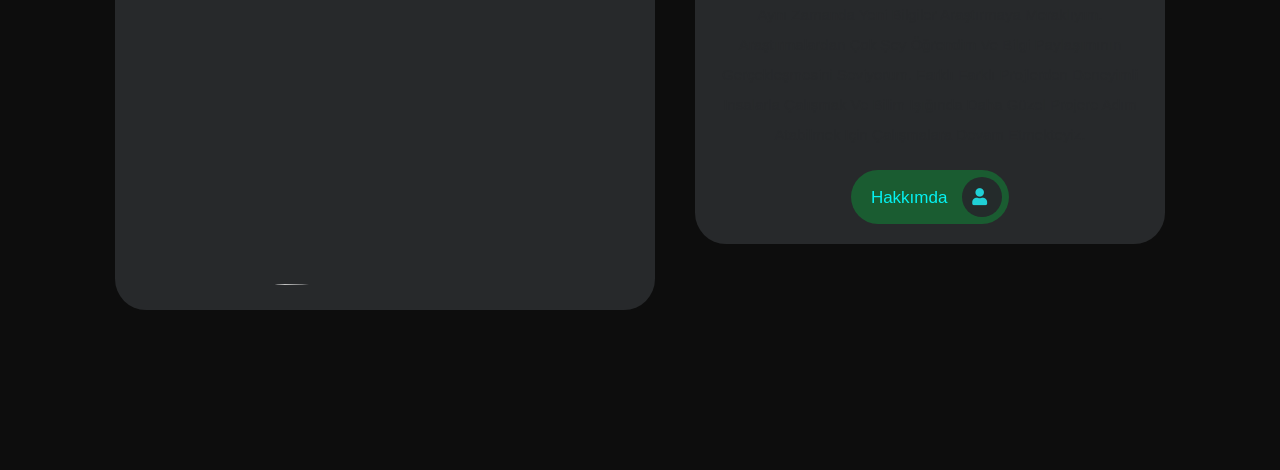
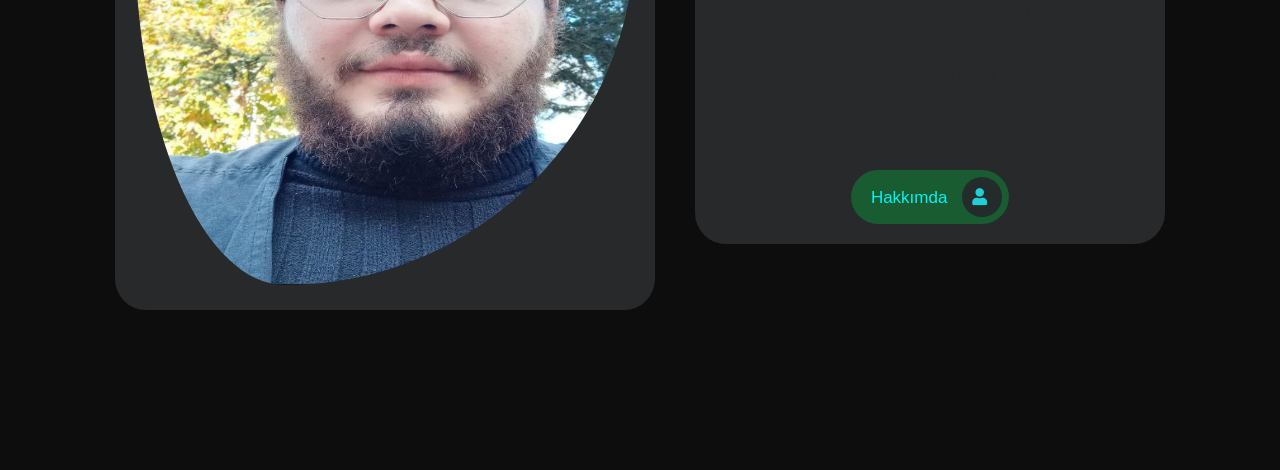
Before and after one commit to ProfMetin/metingol.github.io, a plain HTML site: page index.html in a window 1280 px wide. Shown: the part 393-863 px from the top of the page. Drawn offline with Linux system fonts and the light colour scheme.

Commit message:
Update index.html

```diff
--- a/index.html
+++ b/index.html
@@ -41,7 +41,7 @@
 
 
         <div class="image sb">
-            <img class="buyutec" src="resiim7.jpg" alt="">
+            <img class="buyutec" src="resim7.jpg" alt="">
         </div>
 
         <div class="content sb">
```
